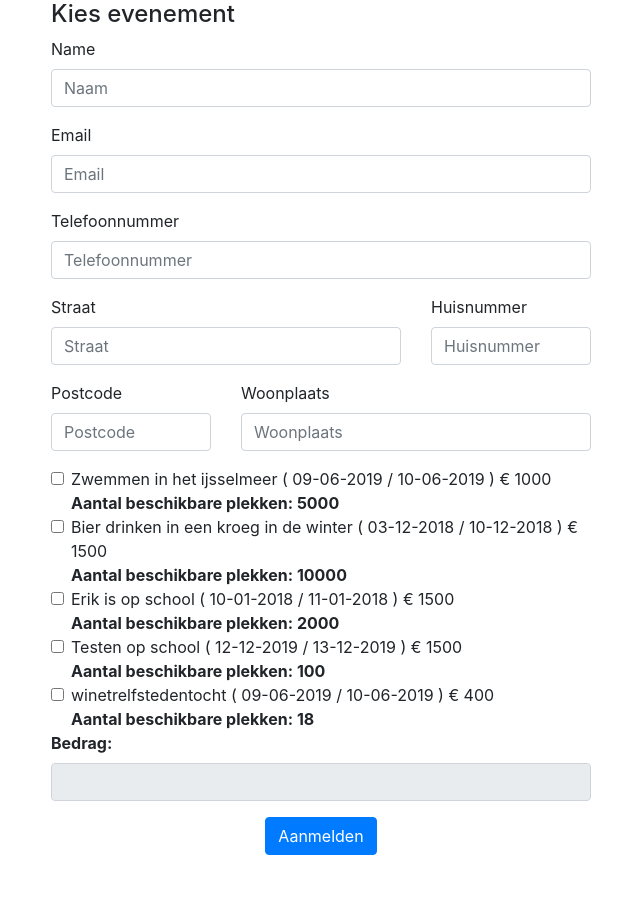
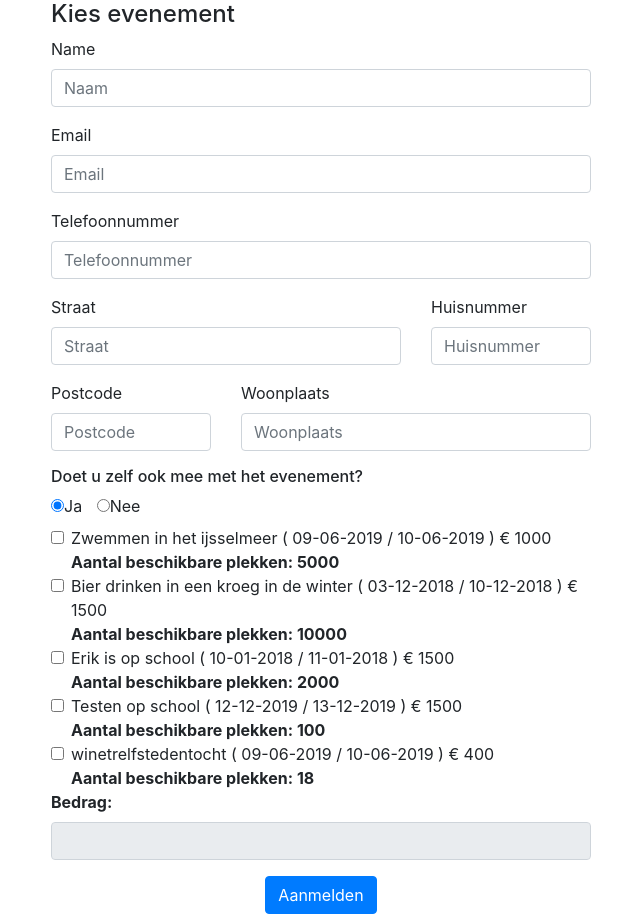
Before and after one commit to rikbosma2000/inschrijf, a PHP site: page /inschrijven.php in a window 1280 px wide. Shown: the whole page, without its empty margins (34-674 px from the left). Before the commit the page ends 855 px from the top, so only its background shows below. Run offline with PHP 8.4, Linux system fonts and the light colour scheme; data comes from the database, SQL or seed files in the repository; data that the repository does not hold is empty; some libraries are stand-ins or nearby versions.

Commit message:
Add files via upload

```diff
--- a/footer.php
+++ b/footer.php
@@ -3,7 +3,9 @@
         integrity="sha256-FgpCb/KJQlLNfOu91ta32o/NMZxltwRo8QtmkMRdAu8=" crossorigin="anonymous"></script>
 <script src="js/bootstrap.min.js"></script>
 <script src="js/functions.js"></script>
-<script src="js/inschrijven.js"></script>
+<script src="js/inschrijven.js">
+    var vegetarisch = "<?php echo $evenement["vegetarisch"] ?>";
+</script>
 <script src="js/cms.js"></script>
 </body>
 </html>
--- a/gegevens.php
+++ b/gegevens.php
@@ -53,6 +53,7 @@ $result = mysqli_query($conn_evenementen, $sql);
                     </div>
                 <?php endwhile;
             } else {
+                session_destroy();
                 header('Location: login.php');
             }
                 ?>
--- a/inschrijven.php
+++ b/inschrijven.php
@@ -1,6 +1,6 @@
 <?php
 include('server.php');
-include ('header.php');
+include('header.php');
 
 $sql = "SELECT * FROM evenementen";
 
@@ -10,7 +10,7 @@ $counter = 0;
 ?>
 
 
-<body>
+    <body>
 
 <div class="wrapper">
     <div class="container">
@@ -29,7 +29,8 @@ $counter = 0;
                     </div>
                     <div class="form-group">
                         <label for="telefoonnummer">Telefoonnummer</label>
-                        <input type="number" class="form-control" id="telefoonnummer" placeholder="Telefoonnummer" name="telefoonnummer" required>
+                        <input type="number" class="form-control" id="telefoonnummer" placeholder="Telefoonnummer"
+                               name="telefoonnummer" required>
                     </div>
                     <div class="row">
                         <div class="col-8">
@@ -66,6 +67,11 @@ $counter = 0;
                             </div>
                         </div>
                     </div>
+
+                    <h6>Doet u zelf ook mee met het evenement?</h6>
+                    <label class="radio-inline" style="padding-right: 10px; "><input type="radio" name="deelname_inschrijver" value="ja" onclick="myFunction();" checked>Ja</label>
+                    <label class="radio-inline"><input type="radio" name="deelname_inschrijver" value="nee">Nee</label>
+
                     <?php if ($evenementen->num_rows > 0) : ?>
                         <?php while ($evenement = $evenementen->fetch_assoc()) : ?>
                             <?php
@@ -94,8 +100,9 @@ $counter = 0;
                             $row = mysqli_fetch_row($result);
                             $highest_id = $row[0];
 
+
                             if ($evenement['max_deelnemers'] - $highest_id === 0) {
-                            $sql ="UPDATE evenementen SET status = 'disabled' WHERE table_name = '$table_name'";
+                                $sql = "UPDATE evenementen SET status = 'disabled' WHERE table_name = '$table_name'";
                                 if ($conn->query($sql) === TRUE) {
 //                                    header ('Location: inschrijven.php');
                                 } else {
@@ -104,19 +111,21 @@ $counter = 0;
                             }
 
 
-
-
-
                             ?>
 
-                            <div class='form-check <?= $evenement["table_name"] ?> event <?= $evenement["status"] ?>' id="<?= $evenement["prijs"] ?>">
-                                <input class='form-check-input' type='checkbox' name="table_name[]" id="<?= $evenement["prijs"] ?>"
+                            <div class='form-check <?= $evenement["table_name"] ?> event <?= $evenement["status"] ?>'
+                                 id="<?= $evenement["prijs"] ?>">
+                                <input title="table_name" class='form-check-input' type='checkbox'
+                                       name="table_name[]"
+                                       id="<?= $evenement["prijs"] ?>"
                                        value="<?= $evenement["table_name"] ?> " <?= $evenement["status"] ?>>
                                 <label class='form-check-label <?= $evenement["status"] ?>' for='defaultCheck1'>
-                                    <?= $evenement["evenement"] . " ( " . $evenement["datum_begin"] . " / " . $evenement["datum_eind"] ?> )
+                                    <?= $evenement["evenement"] . " ( " . $evenement["datum_begin"] . " / " . $evenement["datum_eind"] ?>
+                                    )
                                     € <?= $evenement["prijs"] ?>
                                     <br>
-                                    <strong>Aantal beschikbare plekken: <?= $evenement['max_deelnemers'] - $highest_id?></strong>
+                                    <strong>Aantal beschikbare
+                                        plekken: <?= $evenement['max_deelnemers'] - $highest_id ?></strong>
                                 </label>
 
 
@@ -126,7 +135,7 @@ $counter = 0;
 
                                     <div class="extra_inschrijven <?= $evenement["text_extra"] ?>">
                                         <div style="margin-bottom: 20px;"
-                                                class="btn btn-primary btn_extra margin_top_10"> <?= $evenement["text_extra"] ?>
+                                             class="btn btn-primary btn_extra margin_top_10"> <?= $evenement["text_extra"] ?>
                                         </div>
                                         <div class="inputs_extra_inschrijven">
 
@@ -174,7 +183,8 @@ $counter = 0;
                                                     <input type="radio" class="form-check-input" name="editie_radio"
                                                            value="<?= $edition["editieType"] ?>">
                                                     <label class='form-check-label' for='defaultCheck1'>
-                                                        <?= $edition["editieType"] ?> € <?= $edition["editieKosten"] ?>
+                                                        <?= $edition["editieType"] ?>
+                                                        € <?= $edition["editieKosten"] ?>
                                                     </label>
                                                 </div>
                                             <?php endwhile; ?>
@@ -203,7 +213,8 @@ $counter = 0;
                                         <?php if ($queryVerhuur->num_rows > 0) : ?>
                                             <?php while ($verhuur = $queryVerhuur->fetch_assoc()) : ?>
                                                 <div class='form-check'>
-                                                    <input type="radio" class="form-check-input" name="verhuur_radio"
+                                                    <input type="radio" class="form-check-input"
+                                                           name="verhuur_radio"
                                                            value="<?= $verhuur["verhuurType"] ?>">
                                                     <label class='form-check-label' for='defaultCheck1'>
                                                         <?= $verhuur["verhuurType"] ?>
@@ -221,7 +232,8 @@ $counter = 0;
                     <div class="bedrag">
                         <div class="form-group">
                             <label for="bedrag"><strong>Bedrag:</strong></label>
-                            <input type="text" class="form-control totaalbedrag" id="name" placeholder="" name="bedrag" disabled>
+                            <input type="text" class="form-control totaalbedrag" id="name" placeholder="" name="bedrag"
+                                   disabled>
                         </div>
                     </div>
 
--- a/login.php
+++ b/login.php
@@ -17,8 +17,8 @@ include ('inschrijfServer.php');
                 <form action="login.php" method="post">
                     <?php include('errors.php'); ?>
                     <div class="container container_login">
-                        <label for="naam"><b>Naam</b></label>
-                        <input type="text" placeholder="Naam" name="naam" class="inschrijf_naam" required>
+                        <label for="email"><b>Email</b></label>
+                        <input type="text" placeholder="Email" name="email" class="inschrijf_email" required>
 
                         <label for="inschrijf_nummer"><b>Inschrijf nummer</b></label>
                         <input type="number" placeholder="Inschrijf nummer" name="inschrijf_nummer"
```
Also changed, not shown: inschrijfServer.php (+20 -8 lines).
